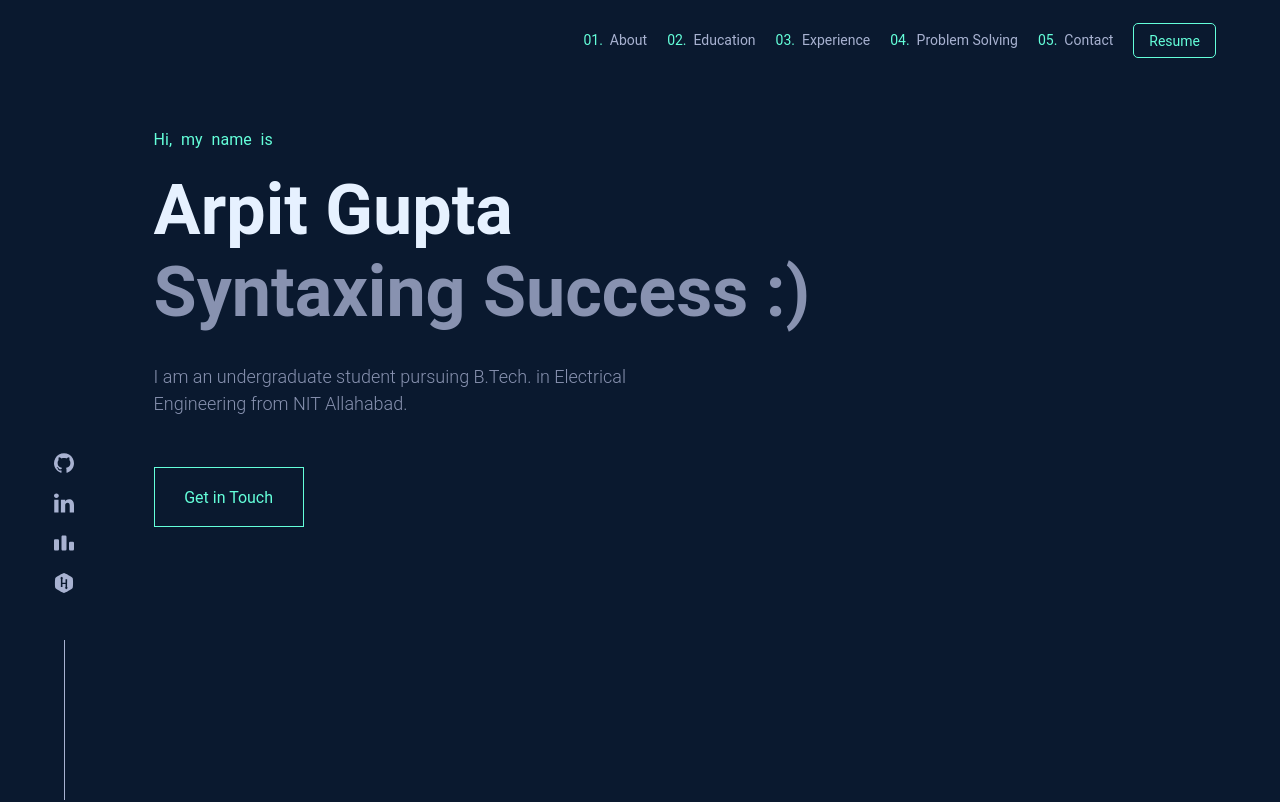
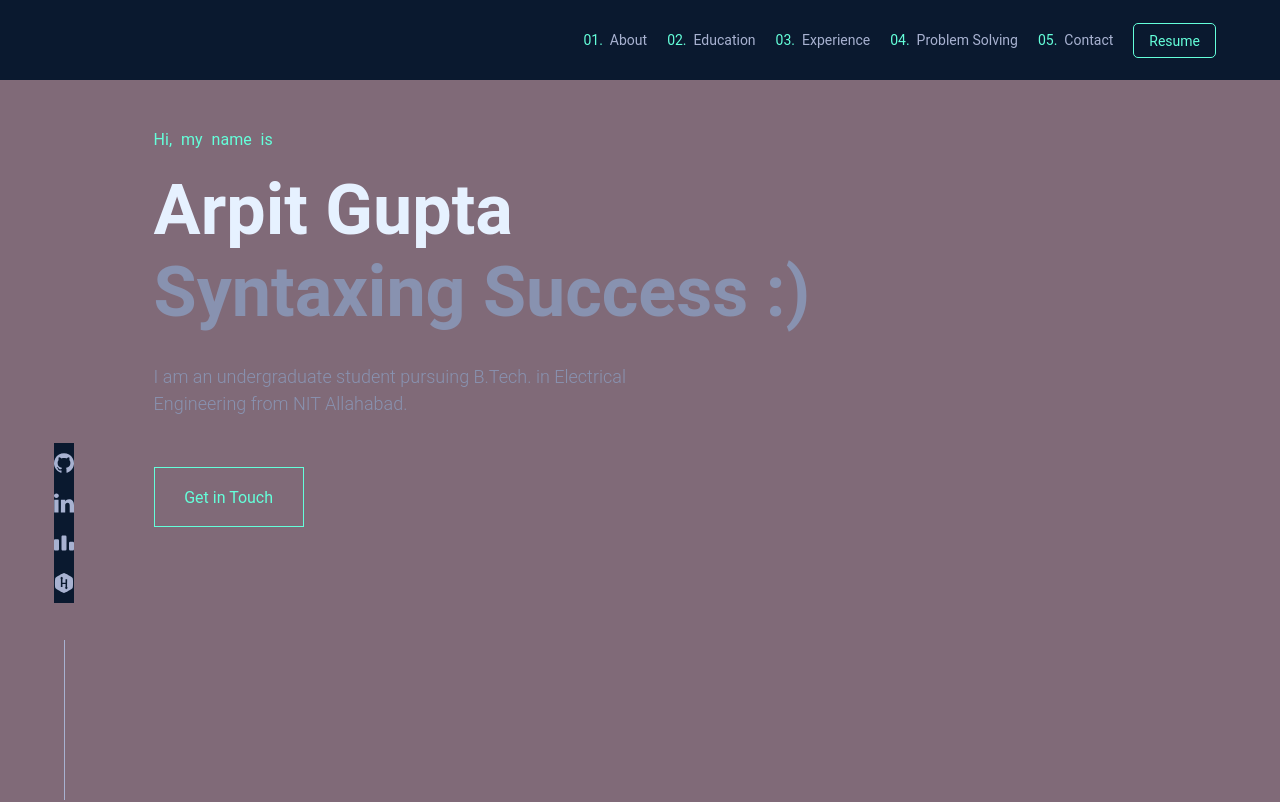
Before and after one commit to Arpitgupta1014/Portfolio, a React (Create React App) app: page / in a window 1280 px wide. Shown: the top 802 px of the page. Built offline with nearby package versions, Linux system fonts and the light colour scheme.

Commit message:
Adding code

```diff
--- a/src/app/styles/index.css
+++ b/src/app/styles/index.css
@@ -11,7 +11,7 @@ body {
 	margin: 0;
 	padding: 0;
 	font-size: 16px;
-	background-color: #0a192f;
+	background-color: #806a78;
 	font-family: "Roboto", -apple-system, BlinkMacSystemFont, "Segoe UI", "Roboto", "Oxygen", "Ubuntu",
 		"Cantarell", "Fira Sans", "Droid Sans", "Helvetica Neue", sans-serif;
 	-webkit-font-smoothing: antialiased;
```
